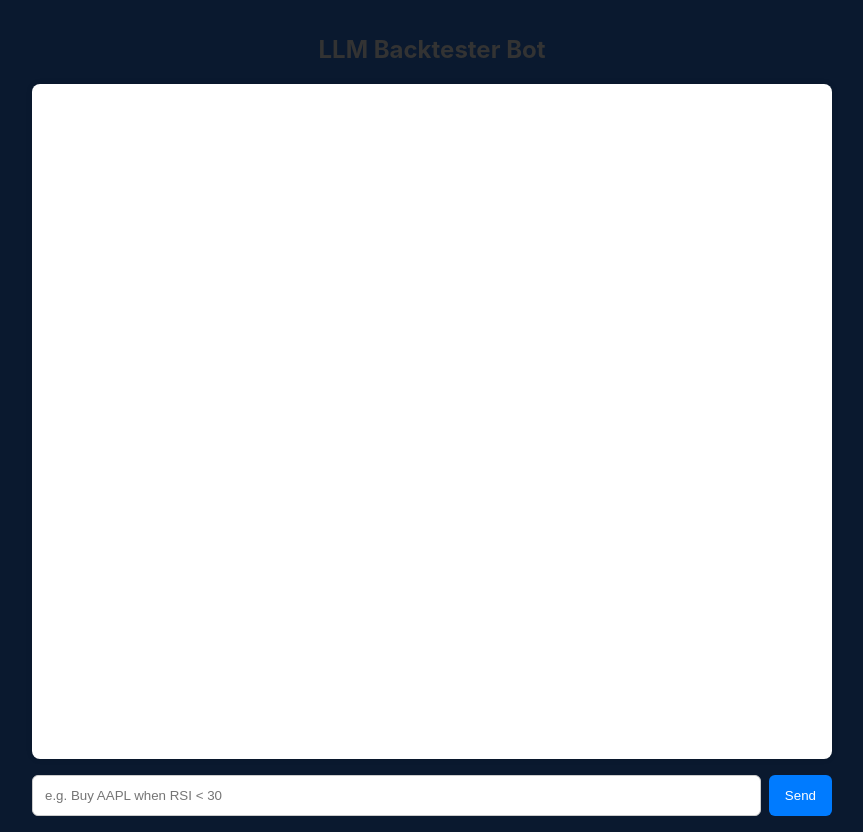
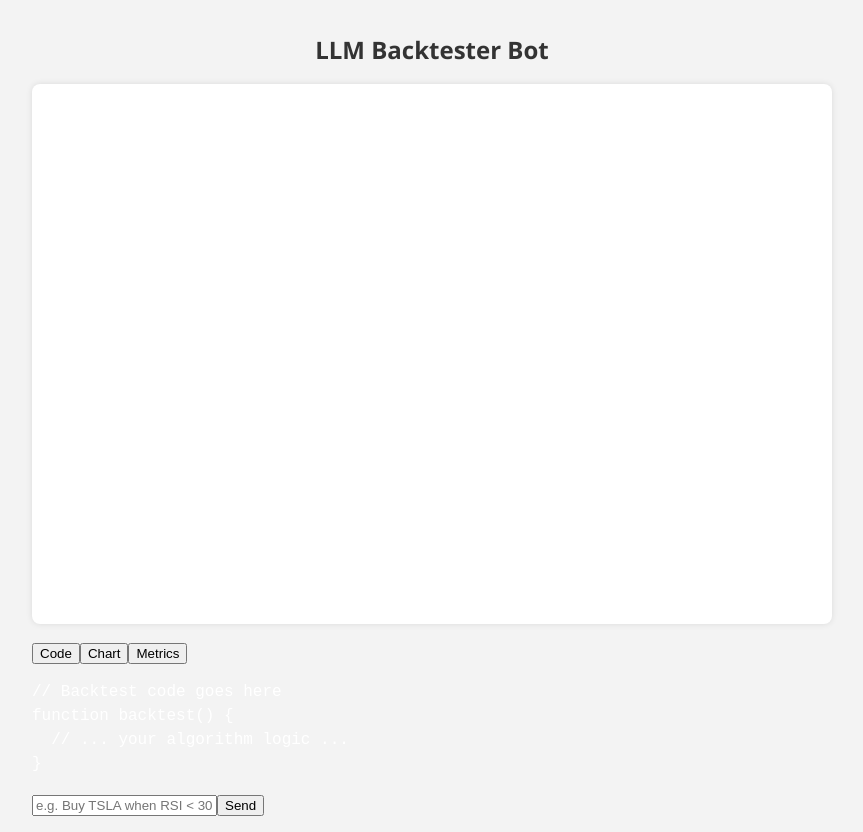
Before and after one commit to archakamk/FinTrack, a React (Vite) app: page / in a window 1280 px wide. Shown: the whole page, without its empty margins (208-1071 px from the left). Built offline with nearby package versions, Linux system fonts and the light colour scheme.

Commit message:
changed structure

```diff
--- a/src/App.tsx
+++ b/src/App.tsx
@@ -1,4 +1,7 @@
 import { useState } from 'react'
+import ChatInput from './components/chatinput'
+import MessageBubble from './components/MessageBubble'
+import ResultPanel from './components/Metrics'
 import './styles/App.css'
 
 function App() {
@@ -18,50 +21,16 @@ function App() {
 
       <div className="chat-box">
         {messages.map((msg, idx) => (
-          <div key={idx} className={`message ${msg.role}`}>
-            {msg.text}
-          </div>
+          <MessageBubble key={idx} role={msg.role} text={msg.text} />
         ))}
       </div>
+
+      {/* Insert the ResultPanel component here */}
+      <ResultPanel />
 
       <ChatInput onSend={handleSend} />
     </div>
   )
 }
 
-// Inline ChatInput definition:
-function ChatInput({ onSend }: { onSend: (text: string) => void }) {
-  const [input, setInput] = useState('')
-
-  const handleKeyPress = (e: React.KeyboardEvent<HTMLInputElement>) => {
-    if (e.key === 'Enter' && input.trim()) {
-      onSend(input)
-      setInput('')
-    }
-  }
-
-  return (
-    <div className="chat-input-bar">
-      <input
-        className="chat-input"
-        value={input}
-        onChange={(e) => setInput(e.target.value)}
-        onKeyDown={handleKeyPress}
-        placeholder="e.g. Buy AAPL when RSI < 30"
-      />
-      <button
-        className="send-btn"
-        onClick={() => {
-          if (input.trim()) {
-            onSend(input)
-            setInput('')
-          }
-        }}
-      >
-        Send
-      </button>
-    </div>
-  )
-}
-
 export default App
--- a/src/components/MessageBubble.tsx
+++ b/src/components/MessageBubble.tsx
@@ -0,0 +1,14 @@
+interface MessageBubbleProps {
+  role: 'user' | 'bot';
+  text: string;
+}
+
+function MessageBubble({ role, text }: MessageBubbleProps) {
+  return (
+    <div className={`message-bubble ${role}`}>
+      {text}
+    </div>
+  );
+}
+
+export default MessageBubble;
--- /dev/null
+++ b/src/components/Metrics.tsx
@@ -0,0 +1,56 @@
+import { useState } from 'react'
+import '../styles/Metrics.css'
+
+const tabNames = ['Code', 'Chart', 'Metrics']
+
+function Metrics() {
+  const [activeTab, setActiveTab] = useState('Code')
+
+  return (
+    <div className="metrics-panel">
+      <div className="tab-bar">
+        {tabNames.map((tab) => (
+          <button
+            key={tab}
+            className={`tab-button ${activeTab === tab ? 'active' : ''}`}
+            onClick={() => setActiveTab(tab)}
+          >
+            {tab}
+          </button>
+        ))}
+      </div>
+      <div className="tab-content">
+        {activeTab === 'Code' && (
+          <div className="code-output">
+            <pre>
+              <code>
+                {`// Backtest code goes here
+function backtest() {
+  // ... your algorithm logic ...
+}`}
+              </code>
+            </pre>
+          </div>
+        )}
+        {activeTab === 'Chart' && (
+          <div className="chart-output">
+            <p>Chart will be displayed here</p>
+            {/* Future: integrate charting library */}
+          </div>
+        )}
+        {activeTab === 'Metrics' && (
+          <div className="metrics-output">
+            <p>Key Metrics:</p>
+            <ul>
+              <li>Return: 12%</li>
+              <li>Sharpe Ratio: 1.5</li>
+              <li>Max Drawdown: 10%</li>
+            </ul>
+          </div>
+        )}
+      </div>
+    </div>
+  )
+}
+
+export default Metrics
--- a/src/components/chatinput.tsx
+++ b/src/components/chatinput.tsx
@@ -0,0 +1,40 @@
+import { useState } from 'react'
+
+interface ChatInputProps {
+  onSend: (message: string) => void
+}
+
+function ChatInput({ onSend }: ChatInputProps) {
+  const [input, setInput] = useState('')
+
+  const handleSend = () => {
+    if (input.trim()) {
+      onSend(input)
+      setInput('')
+    }
+  }
+
+  const handleKeyPress = (e: React.KeyboardEvent<HTMLInputElement>) => {
+    if (e.key === 'Enter') {
+      handleSend()
+    }
+  }
+
+  return (
+    <div className="chat-input-container">
+      <input
+        type="text"
+        className="chat-input-field"
+        value={input}
+        onChange={(e) => setInput(e.target.value)}
+        onKeyDown={handleKeyPress}
+        placeholder="e.g. Buy TSLA when RSI < 30"
+      />
+      <button className="chat-send-button" onClick={handleSend}>
+        Send
+      </button>
+    </div>
+  )
+}
+
+export default ChatInput
--- a/src/styles/App.css
+++ b/src/styles/App.css
@@ -1,4 +1,3 @@
-<<<<<<< HEAD
 body {
   margin: 0;
   background-color: #f3f3f3;
@@ -27,7 +26,7 @@ body {
   background: white;
   padding: 1rem;
   border-radius: 8px;
-  box-shadow: 0 0 6px rgba(0,0,0,0.1);
+  box-shadow: 0 0 6px rgba(0, 0, 0, 0.1);
   margin-bottom: 1rem;
 }
 
@@ -67,20 +66,4 @@ body {
   border: none;
   border-radius: 6px;
   cursor: pointer;
-=======
-.app-container {
-  display: flex;
-  height: 100vh;
-  width: 100vw;
-  background-color: var(--color-bg);
-  color: var(--color-text);
 }
-
-.main-panel {
-  flex: 1;
-  display: flex;
-  flex-direction: column;
-  padding: 1rem;
-  overflow-y: auto;
->>>>>>> e29da5d1572118eb142a57c125036375085a62b9
-}
```
Also changed, not shown: src/components/History.tsx (added), src/components/ResultPanel.tsx (deleted), src/styles/chatinput.css (renamed from src/styles/Chat.css).
